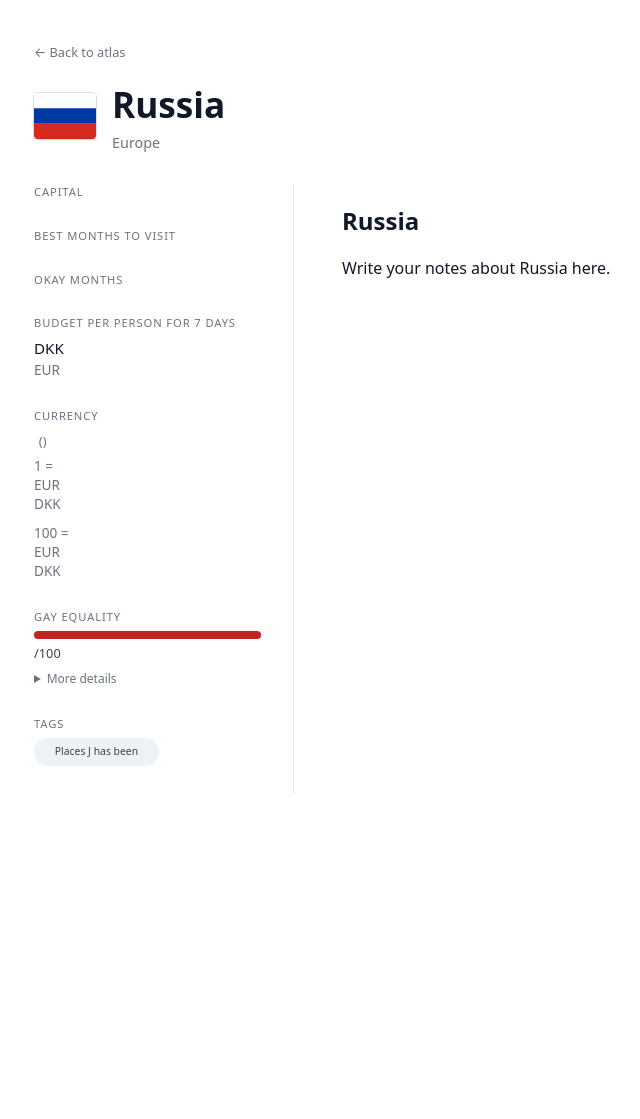
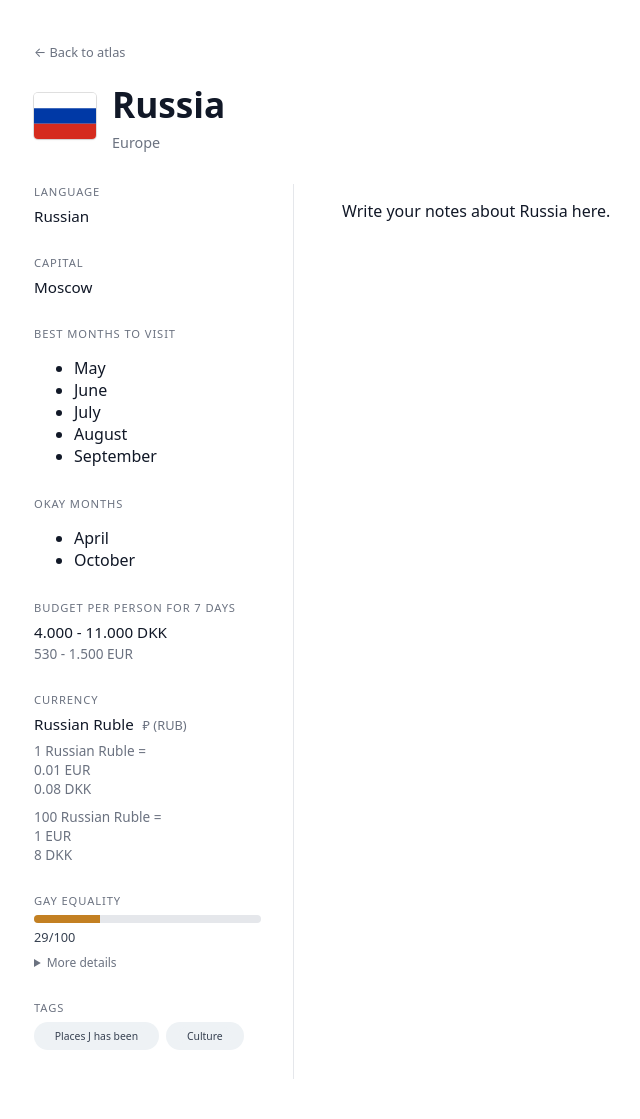
Before and after one commit to Joshua-kea/Travel, a Jekyll site: the page built from _countries/russia.md, in a window 1280 px wide. Shown: the whole page, without its empty margins (56-696 px from the left). Built offline with Jekyll 4.4.1, drawn with Linux system fonts in a browser that asks for light colours; before the commit the page ends 900 px from its top, so only the background shows below that.

Commit message:
R countries

```diff
--- a/_countries/russia.md
+++ b/_countries/russia.md
@@ -1,31 +1,30 @@
 ---
 layout: country
 iso: RUS
+iso2: ru
 name: Russia
 continent: Europe
-gay_friendliness: ""
-tags: [j_has_been]
-language: []
-capital: ""
+gay_friendliness: 29
+tags: [j_has_been, culture]
+language: [Russian]
+capital: Moscow
 currency:
-  name: ""
-  code: ""
-  symbol: ""
+  name: Russian Ruble
+  code: RUB
+  symbol: ₽
   rates:
     per_1:
-      eur: ""
-      dkk: ""
+      eur: 0.01
+      dkk: 0.08
     per_100:
-      eur: ""
-      dkk: ""
+      eur: 1
+      dkk: 8
 budget:
-  dkk: ""
-  eur: ""
-gay_details: ""
-iso2: ru
-best_months: []
-ok_months: []
+  dkk: 4.000 - 11.000
+  eur: 530 - 1.500
+gay_details: "Legal in most regions. In Checnya it is punished with death.
+Censorship and no protections."
+best_months: [5, 6, 7, 8, 9]
+ok_months: [4, 10]
 ---
-# Russia
-
 Write your notes about Russia here.
```
Also changed, not shown: _countries/republic-of-serbia.md (+17 -19 lines), _countries/republic-of-the-congo.md (+17 -19 lines), _countries/reunion.md (+16 -18 lines), _countries/romania.md (+17 -19 lines), _countries/rwanda.md (+17 -19 lines).
